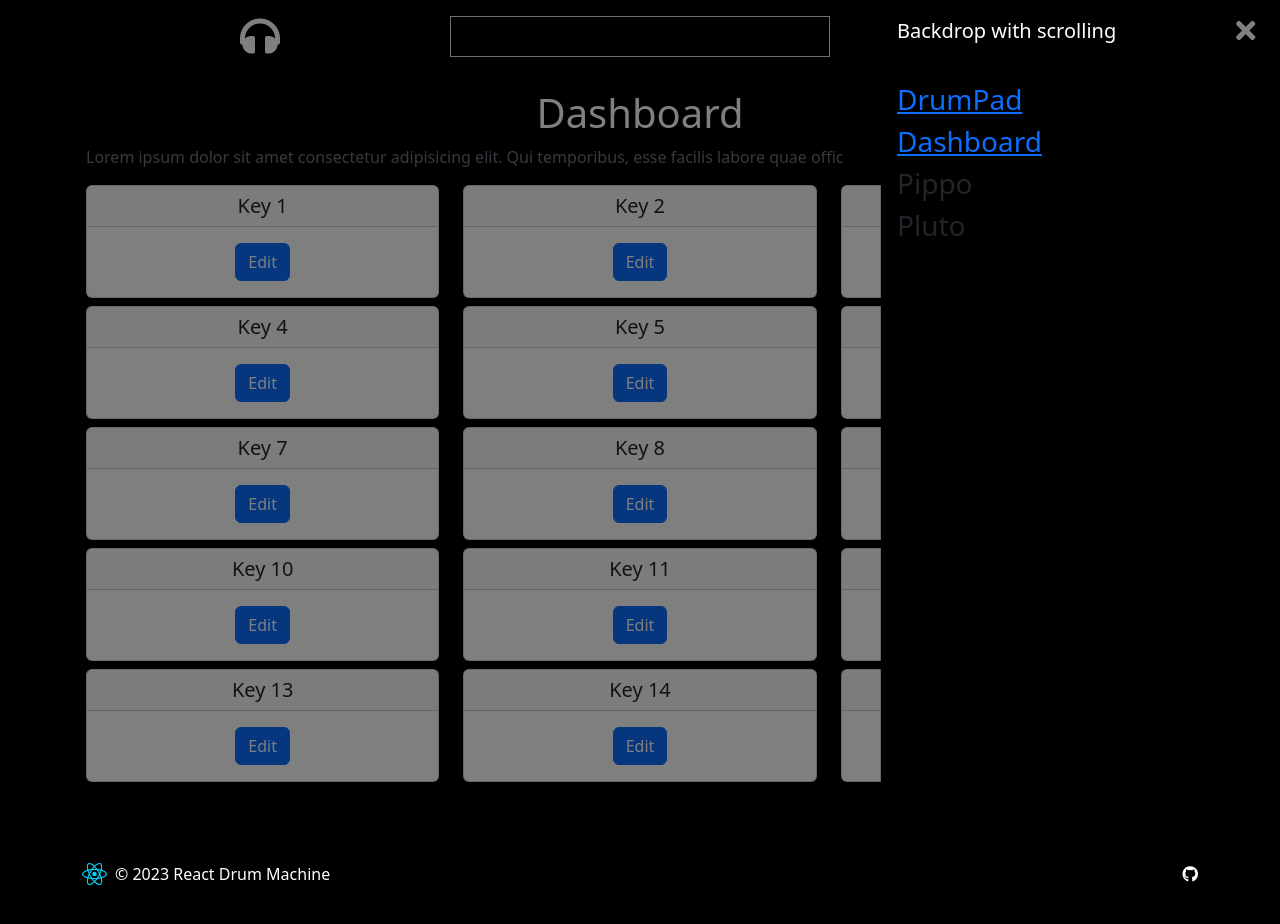
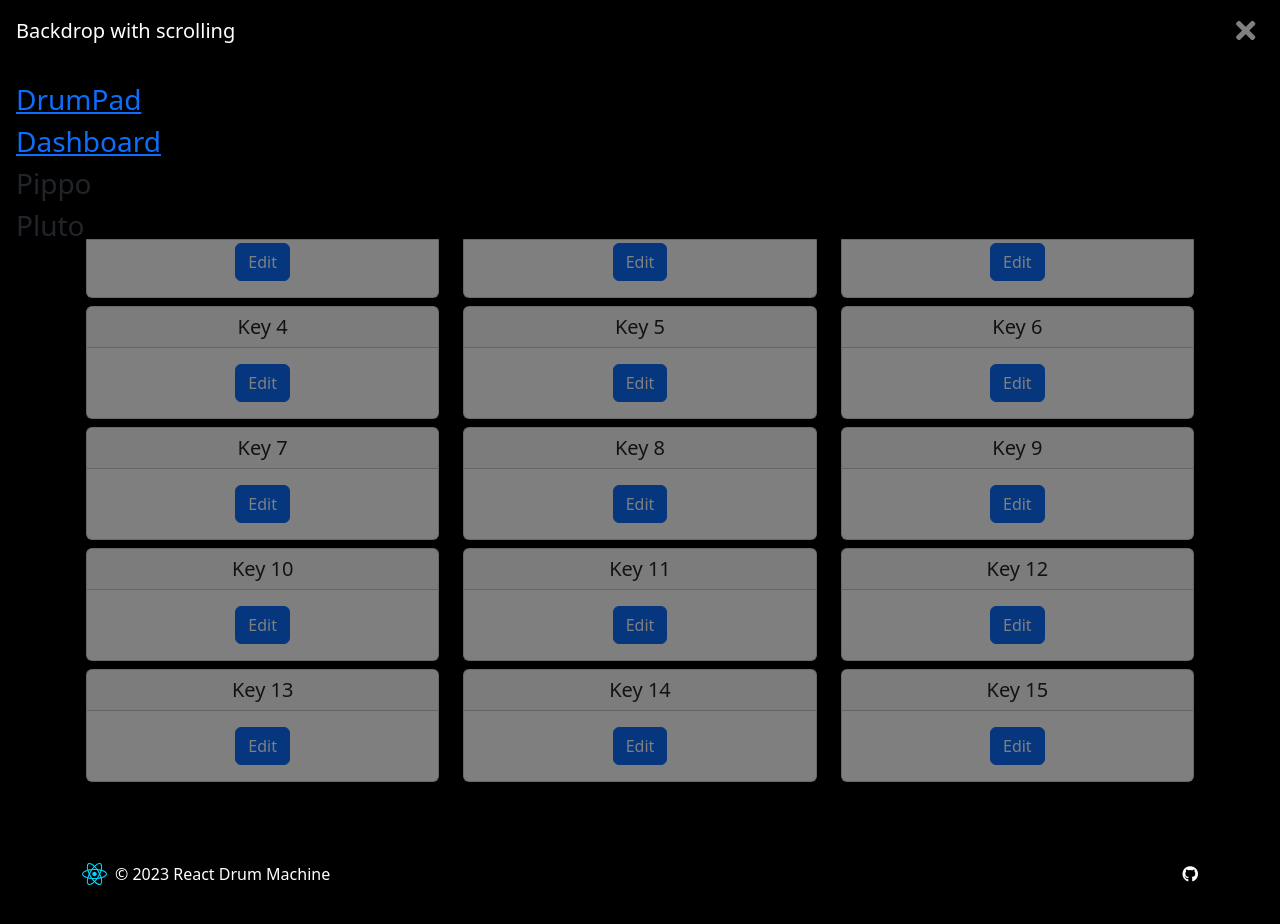
Before and after one commit to Andrea-vicari/drum-machine-24, a React (Vite) app: page /DashBoard in a window 1280 px wide. Both pictures are taken after a click on the icon 1185 px from the left and 36 px from the top of the page. Built offline with nearby package versions, Linux system fonts and the light colour scheme.

Commit message:
Ok ongoing dashboard and update Happy New Year!!

```diff
--- a/src/App.jsx
+++ b/src/App.jsx
@@ -1,9 +1,10 @@
 import React from 'react';
-import { Routes, Route } from 'react-router-dom';
+import { BrowserRouter, Routes, Route } from 'react-router-dom';
 
 import Header from "./Components/Common/Header"
 import Footer from "./Components/Common/Footer"
 import Home from './Components/Home';
+import Update from './Components/Update';
 import DashBoard from './Components/DashBoard';
 import "../src/index.css";
 
@@ -13,11 +14,13 @@ function App() {
   return (
     <React.Fragment>
       <Header />
-        <Routes>
-            <Route path="/" element={<Home />} />
-            <Route path="/DashBoard" element={<DashBoard />} />
 
-          </Routes>
+
+          <Routes>
+              <Route path="/" element={<Home />} />
+              <Route path="/DashBoard" element={<DashBoard />} />
+              <Route path='/update/:id' element={<Update />}></Route>
+            </Routes>
       <Footer />
     </React.Fragment>
   )
--- a/src/Components/Common/Header.jsx
+++ b/src/Components/Common/Header.jsx
@@ -18,7 +18,7 @@ function Header () {
               <div className="col-4 text-white fs-3 d-flex justify-content-end align-items-center">
               <i className="fa fa-bars text-blue-react" type="button" data-bs-toggle="offcanvas" data-bs-target="#offcanvasDark" aria-controls="offcanvasDark"></i>
 
-                    <div className="offcanvas offcanvas-end offcanvas-dark bg-black" data-bs-scroll="true" tabIndex="-1" id="offcanvasDark" aria-labelledby="offcanvasDarkLabel">
+                    <div className="offcanvas offcanvas-top offcanvas-dark bg-black" data-bs-scroll="true" tabIndex="-1" id="offcanvasDark" aria-labelledby="offcanvasDarkLabel">
                       <div className="offcanvas-header">
                         <h5 className="offcanvas-title text-white" id="offcanvasWithBothOptionsLabel">Backdrop with scrolling</h5>
                         <i type="button" className="fa fa-times btn-close text-white" data-bs-dismiss="offcanvas" aria-label="Close"></i>
--- a/src/Components/DashBoard.jsx
+++ b/src/Components/DashBoard.jsx
@@ -1,8 +1,11 @@
 import React from "react";
 import mp3List from "./mp3.json";
 import keyList from "./keyList.json";
+import { Link, useNavigate, useParams } from 'react-router-dom';
 
 function DashBoard (){
+
+  const navigate = useNavigate();
 
     return(
       <div className="container mx-auto px-3 py-3 bg-black">
@@ -15,7 +18,7 @@ function DashBoard (){
                     <div className="card">
                         <h5 className="card-header">{e.id}</h5>
                         <div className="card-body">
-                          <a href="#" className="btn btn-primary">Edit</a>
+                          <Link to={`/update/${e.id}`} className="btn btn-primary">Edit</Link>
                         </div>
                       </div>
 
--- /dev/null
+++ b/src/Components/Update.jsx
@@ -0,0 +1,13 @@
+import React from "react";
+import { useNavigate, useParams } from 'react-router-dom';
+
+
+function Update (){
+
+    return(
+        <div></div>
+    )
+
+}
+
+export default Update
```
